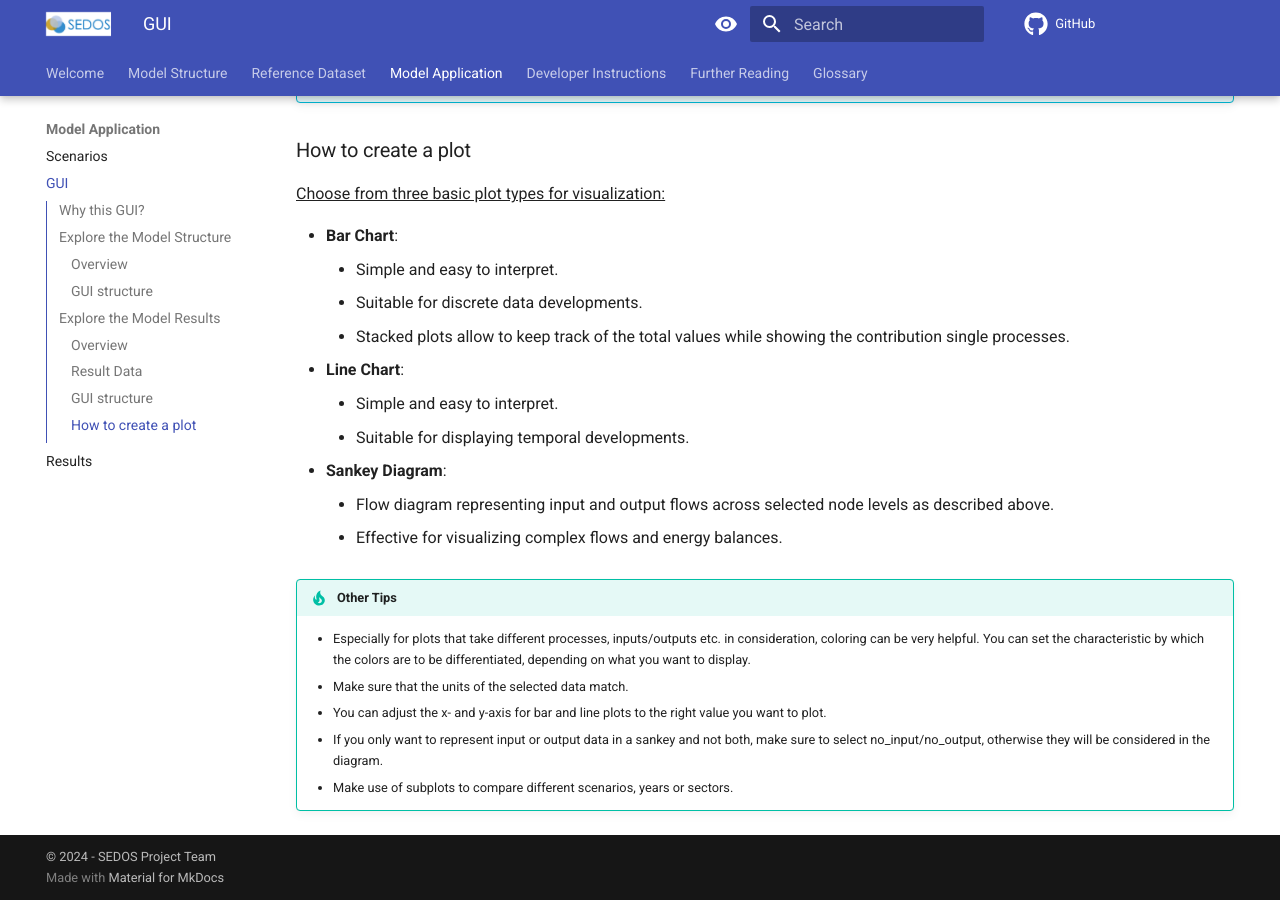
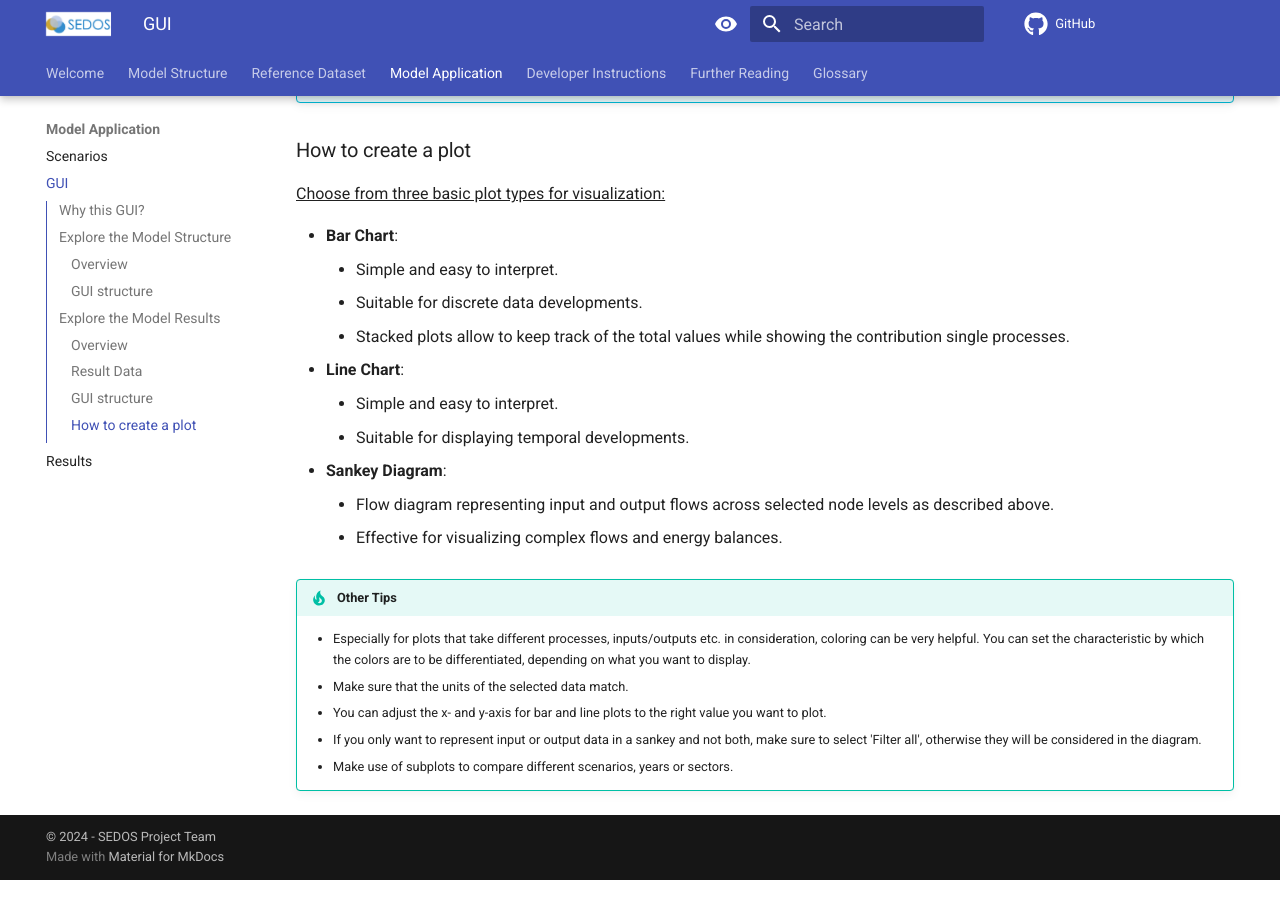
Before and after one commit to sedos-project/organization, an MkDocs documentation site: the page built from docs/visitor/model/gui.md, in a window 1280 px wide and 900 px high, scrolled down 4097 px. Built offline with MkDocs 1.6.1 and Material for MkDocs 9.7.7, drawn with Linux system fonts in a browser that asks for light colours; comment, search, counter and statistics services are not loaded.

```diff
--- a/docs/visitor/model/gui.md
+++ b/docs/visitor/model/gui.md
@@ -173,5 +173,5 @@ Opening the link recreates the chart with the exact same settings. This makes sh
         You can set the characteristic by which the colors are to be differentiated, depending on what you want to display.
       - Make sure that the units of the selected data match.
       - You can adjust the x- and y-axis for bar and line plots to the right value you want to plot.
-      - If you only want to represent input or output data in a sankey and not both, make sure to select no_input/no_output, otherwise they will be considered in the diagram.
+      - If you only want to represent input or output data in a sankey and not both, make sure to select 'Filter all', otherwise they will be considered in the diagram.
       - Make use of subplots to compare different scenarios, years or sectors.
```
Also changed, not shown: docs/visitor/model/results.md (+2 -2 lines).
